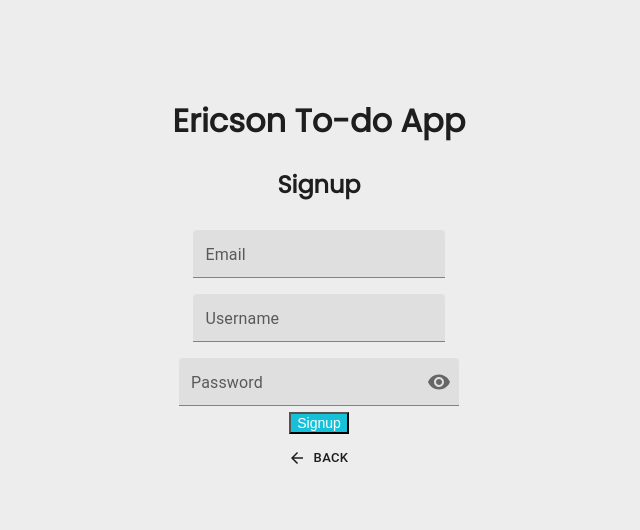
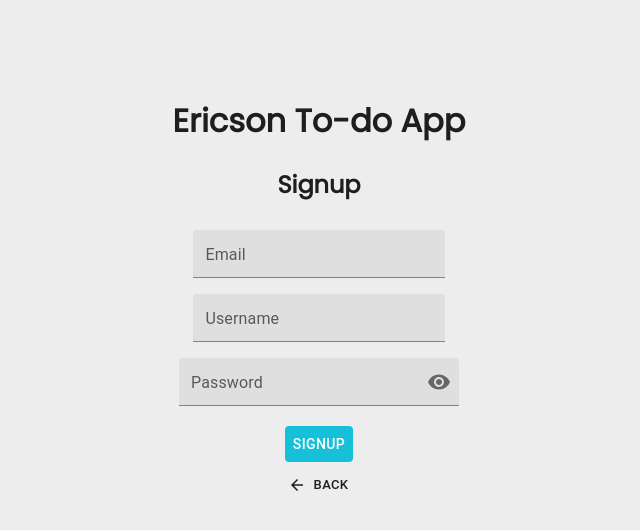
Before and after one commit to erxon/todo-app, a React (Create React App) app: page /register in a window 1280 px wide. Shown: the top 530 px of the page, without its empty margins (321-961 px from the left). Built offline with nearby package versions, Linux system fonts and the light colour scheme.

Commit message:
update button

```diff
--- a/src/components/Login.js
+++ b/src/components/Login.js
@@ -4,6 +4,7 @@ import { InputAdornment } from "@mui/material";
 import {IconButton} from "@mui/material";
 import Visibility from '@mui/icons-material/Visibility';
 import { VisibilityOff } from "@mui/icons-material";
+import {Button} from "@mui/material";
 import styles from "../styles/styles.forms";
 
 const Login = () => {
@@ -46,7 +47,7 @@ const Login = () => {
             <p style={styles.smallParagraph}>forgot password? <a href="#" style={styles.link}>Click here</a></p>
             <p>Do not have an account yet? <a href="/register" style={styles.link}>Signup</a></p>
 
-            <button style={styles.buttonStyle}>Login</button>
+            <Button style={styles.buttonStyle}>Login</Button>
         </div>
     </div>
 }
--- a/src/components/Register.js
+++ b/src/components/Register.js
@@ -56,7 +56,7 @@ const Register = () => {
                   }}
             />
             <br />
-            <button style={styles.buttonStyle}>Signup</button>
+            <Button sx={{mt: 2}} style={styles.buttonStyle}>Signup</Button>
             <br />
             <Link style={{textDecoration: "none"}} to="/">
                 <Button sx={{m: 1, color: "#1E1E1E"}} size="small" startIcon={<ArrowBack />}>
```
